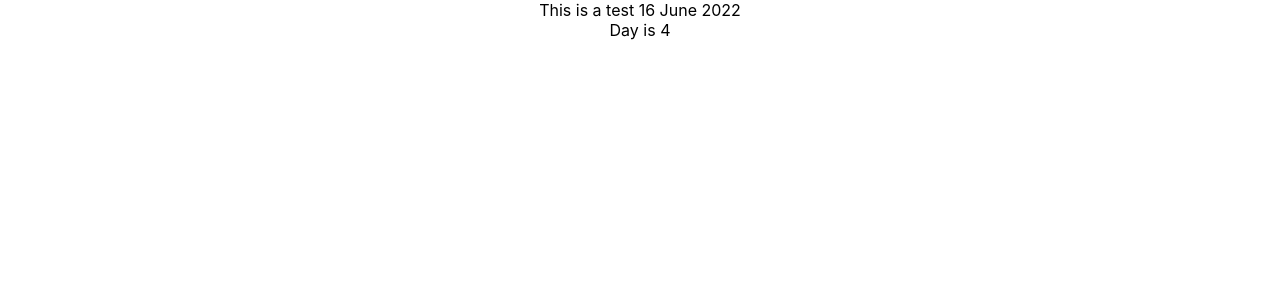
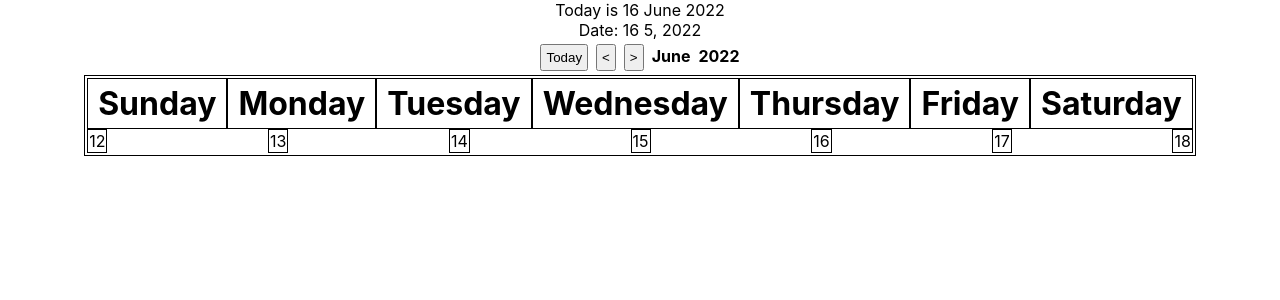
Before and after one commit to tahagulbadan52/react-available-slots-app, a React (Create React App) app: page / in a window 1280 px wide. Shown: the top 300 px of the page. Built offline with nearby package versions, Linux system fonts and the light colour scheme.

Commit message:
added days and dates

```diff
--- a/src/App.css
+++ b/src/App.css
@@ -2,37 +2,32 @@
   text-align: center;
 }
 
-.App-logo {
-  height: 40vmin;
-  pointer-events: none;
+h4 {
+  display: inline-block;
+  margin: 4px;
 }
 
-@media (prefers-reduced-motion: no-preference) {
-  .App-logo {
-    animation: App-logo-spin infinite 20s linear;
-  }
+.btn {
+  padding: 4px;
+  margin: 4px;
 }
 
-.App-header {
-  background-color: #282c34;
-  min-height: 100vh;
-  display: flex;
-  flex-direction: column;
-  align-items: center;
-  justify-content: center;
-  font-size: calc(10px + 2vmin);
-  color: white;
+table {
+  margin: auto;
+
 }
 
-.App-link {
-  color: #61dafb;
+tr {
+  display: flex;
+  justify-content: space-between;
 }
 
-@keyframes App-logo-spin {
-  from {
-    transform: rotate(0deg);
-  }
-  to {
-    transform: rotate(360deg);
-  }
+tr > th {
+  text-align: center;
+  font-size: 2rem;
+  padding: 5px 10px;
 }
+
+table, th, td {
+  border: 1px solid black;
+}
--- a/src/App.js
+++ b/src/App.js
@@ -1,16 +1,59 @@
 import './App.css';
 import moment from 'moment';
+import React, { useState } from 'react'
 
-console.log(moment().format())
-function App() {
-  let today = moment().format("DD MMMM YYYY")
 
+const App = () => {
+
+  const [data, setData] = useState({
+    today: moment().format("DD MMMM YYYY"),
+    day: moment().day(),
+    dayOfMonth: moment().date(),
+    month: moment().month(),
+    year: moment().year(),
+    targetDate: moment()
+  });
+
+  const weekdays = moment.weekdays();
+
+  const nextWeek = () => {
+    // setData(prevData => prevData.targetDate = prevData.targetDate.add(1, 'w'))
+    let newDate = data.dayOfMonth + 1
+    setData(dat => ({...dat, ['dayOfMonth']: newDate}))
+    console.log(data);
+
+  }
 
   return (
     <div className="App">
-      This is a test {today} <br/>
-      Day is {moment().day()}
+      Today is {data.today} <br/>
+      Date: {data.dayOfMonth} {data.month}, {data.year}
+      <header>
+        <button className='btn'>Today</button>
+        <button className='btn'>&#60;</button>
+        <button className='btn' onClick={nextWeek}>&#62;</button>
+        <h4 className=''>June</h4>
+        <h4 className=''>2022</h4>
+      </header>
 
+      <table>
+        <thead>
+        <tr>
+          {weekdays.map(day => {
+            return (<th key={day}>{day}</th>);
+          })}
+        </tr>
+        <tr>
+          { [...Array(7)].map( (x, i) => {
+
+            let displayDate = moment(data.targetDate).add((data.day * -1) + i, 'd').date();
+            console.log(displayDate)
+            return(<td key={displayDate}>{displayDate}</td>)
+          }
+          )}
+        </tr>
+        </thead>
+      </table>
     </div>
   );
 }
```
Also changed, not shown: 1 other file (tests, documents, lock files or other folders).
